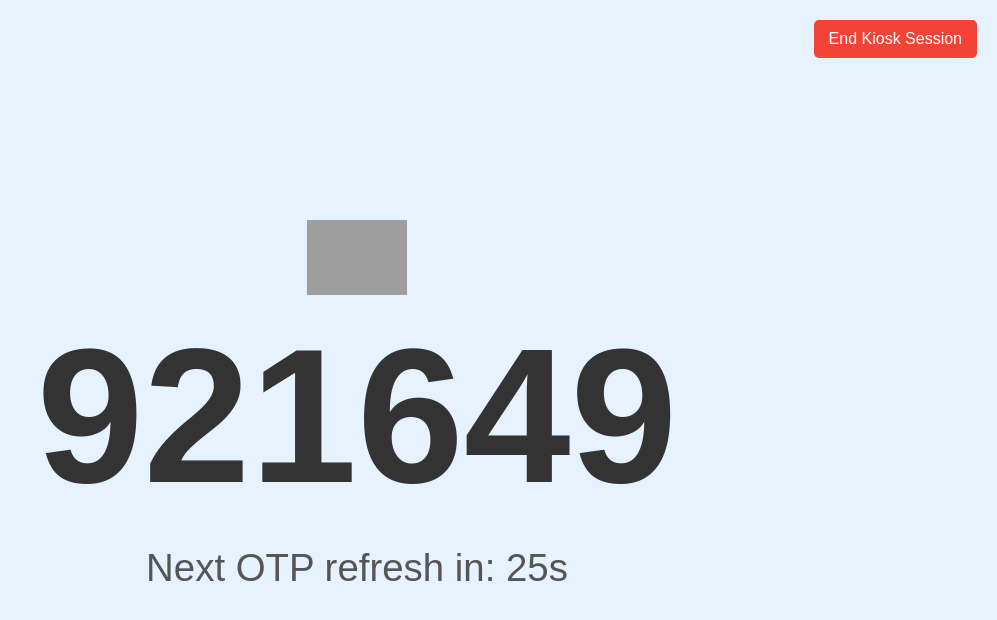
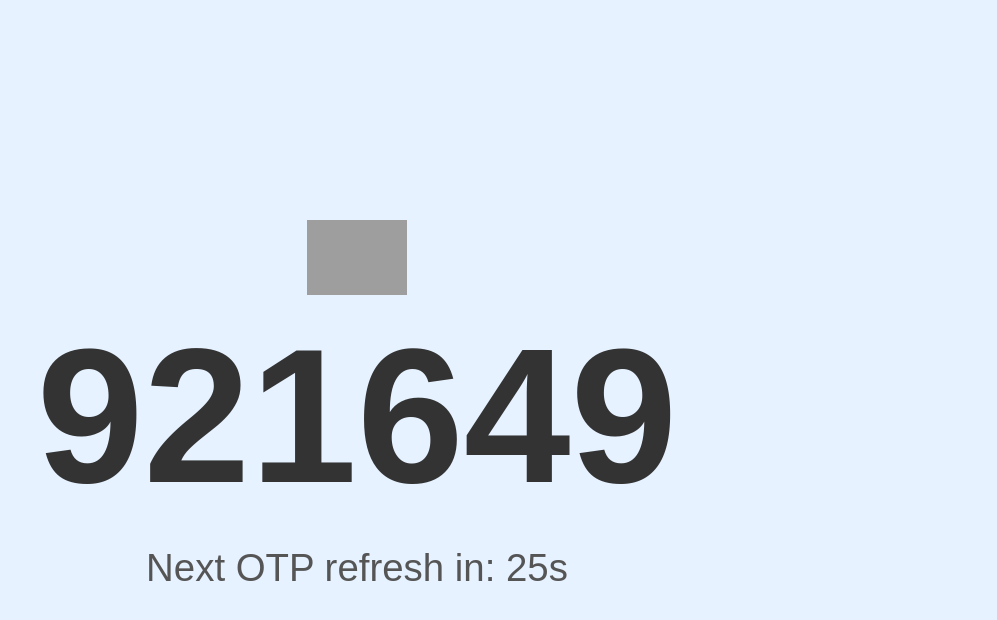
Before and after one commit to ecsd-gituser/OTP-Generator, a browser extension: page index.html in a window 1280 px wide. Shown: the whole page, without its empty margins (283-1280 px from the left). Drawn offline with nearby package versions, Linux system fonts and the light colour scheme; grey boxes are pictures that could not be loaded.

Commit message:
Update index.html

```diff
--- a/index.html
+++ b/index.html
@@ -32,25 +32,12 @@
             font-size: 3vw;
             color: #555;
         }
-        #endSessionButton {
-            position: absolute;
-            top: 20px;
-            right: 20px;
-            padding: 10px 15px;
-            font-size: 16px;
-            background-color: #f44336;
-            color: white;
-            border: none;
-            border-radius: 5px;
-            cursor: pointer;
-        }
     </style>
 </head>
 <body>
     <img id="logo" src="icon.png" alt="Your Logo" />
     <div id="otp"></div>
     <div id="countdown"></div>
-    <button id="endSessionButton">End Kiosk Session</button>
 
     <script>
         document.addEventListener('DOMContentLoaded', function() {
@@ -111,13 +98,6 @@
             }
 
             updateOTP();
-
-            // Add end session functionality
-            document.getElementById('endSessionButton').addEventListener('click', function() {
-                chrome.storage.sync.set({kioskSessionEnded: true}, function() {
-                    alert('Kiosk session has been ended. Students will be logged out.');
-                });
-            });
         });
     </script>
 </body>
```
